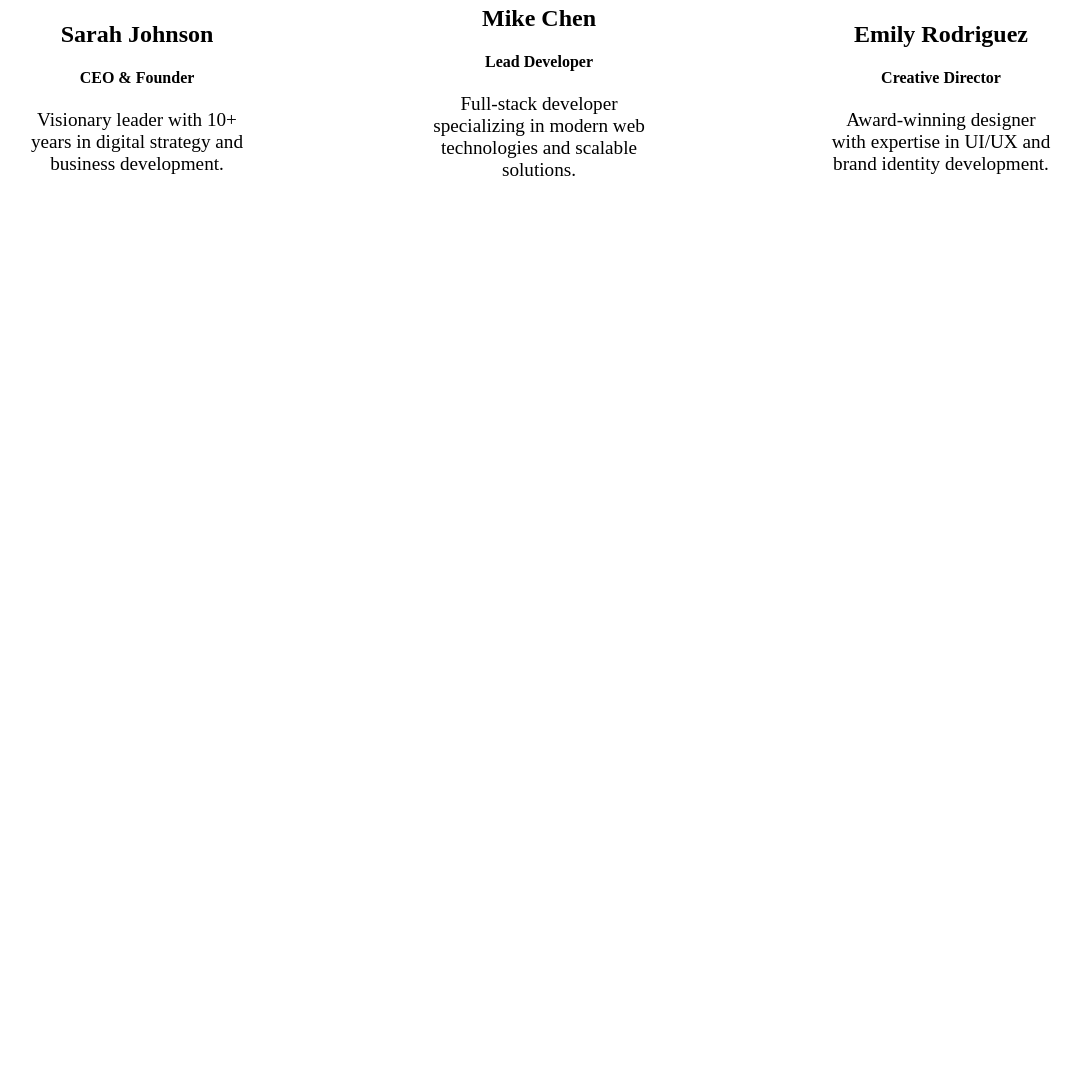
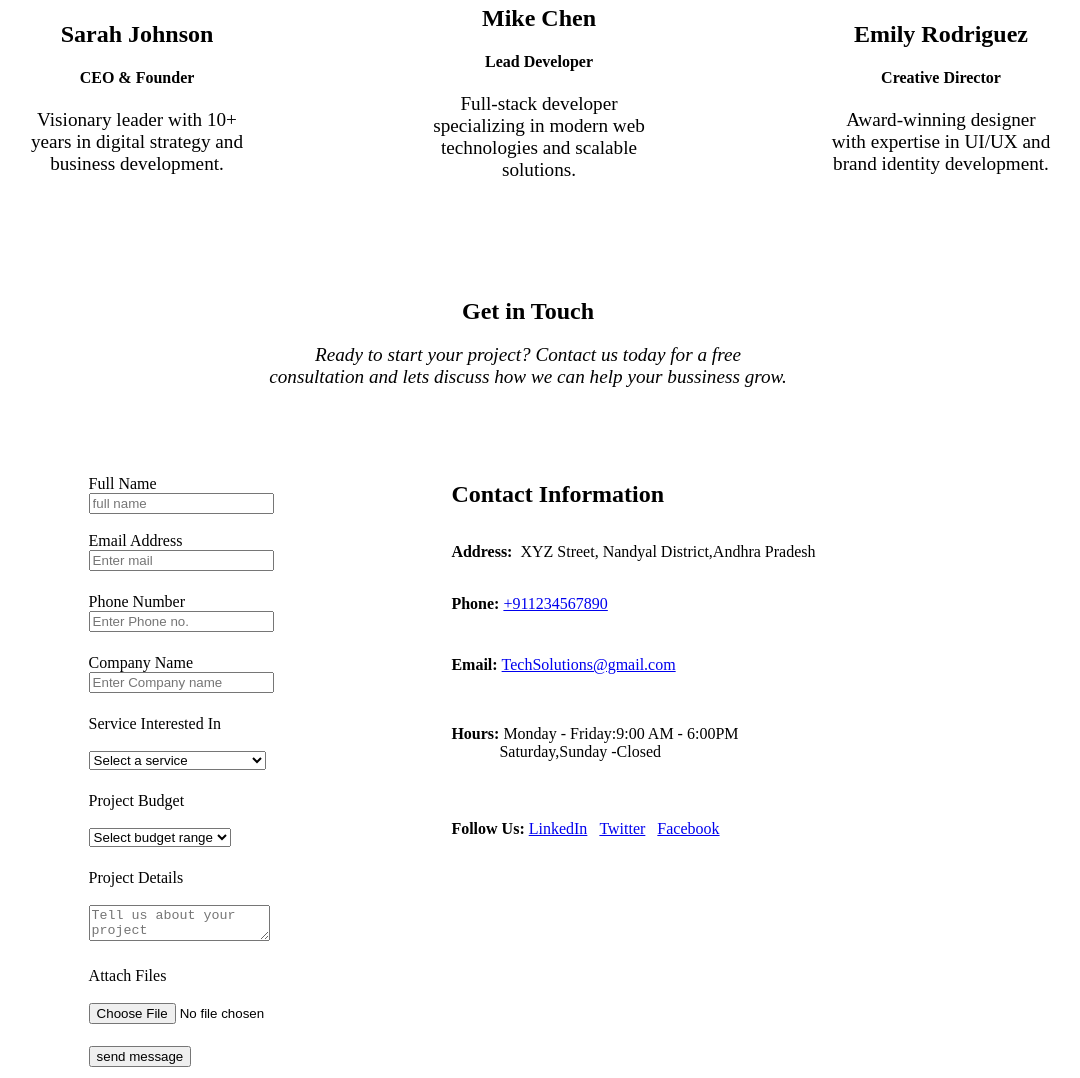
Before and after one commit to dudekullagousiya/htmlproject, a plain HTML site: page index.html in a window 1280 px wide. Shown: the part 2887-3965 px from the top of the page, without its empty margins (112-1192 px from the left). Before the commit the page ends 3173 px from the top, so only its background shows below. Drawn offline with Linux system fonts and the light colour scheme.

Commit message:
feature2

```diff
--- a/index.html
+++ b/index.html
@@ -144,6 +144,81 @@
                 </tr>
         </table>
     </section>
+    <section id="Contact">
+        <center><h1>Get in Touch</h1>
+        <p><big></b><i>Ready to start your project? Contact us today for a free <br>consultation and lets discuss how we can help your bussiness grow.</i></big></p></center>
+    <table cellspacing="2px" cellpading="15px" width="70%" align="center">
+    <form>
+    <tr>
+        <td><label for="full-name">Full Name </label><br>
+    <input type="text" id="full-name" name="full-name" placeholder="full name" required></td>
+    <td><h1>Contact Information</h1></td>
+    </tr>
+    <tr>
+    <td><label for="email">Email Address </label><br>
+    <input type="email" id="email" name="email" pattern="[a-z0-9]+@[a-z]+.[a-z]+" required placeholder="Enter mail">
+    </td>
+    <td>
+        <b>Address:&nbsp;</b> XYZ Street, Nandyal District,Andhra Pradesh<br>
+     </td>
+    </tr>
+<tr>
+<td><br><label for="phone">Phone Number</label><br>
+    <input type="tel" id="phone" name="phone" pattern="+91[6-9][0-9]{9}" required placeholder="Enter Phone no."></td>
+    <td>
+        <b>Phone:</b>&nbsp;<a href="tel:+911234567890">+911234567890</a>
+    </td>
+</tr>
+<tr>
+    <td><br><label for="company">Company Name</label><br>
+    <input type="text" id="company" name="company"  required placeholder="Enter Company name"></td>
+    <td><b>Email:</b>&nbsp;<a href="mailto:dgousia03@gmail.com">TechSolutions@gmail.com</a></td>
+</tr>
+<tr>
+                    <td><br><label for="service-interested-in">Service Interested In</label><br><br>
+
+                        <select id="service-interested-in" name="service-interested-in" required>
+                            <option value="">Select a service</option>  <option value="Web Developmet">Web Development </option>
+                             <option value="Mobile Apps">Mobile Apps</option>
+                             <option value="Digital Marketing">Digital Marketing</option>
+                              <option value="UI/UXDegin">UI/UXDegin</option>
+                               <option value="Performance Optimization">Performance Optimization </option>
+                                <option value="Security and Maitanance">Security and Maitanance</option>
+
+                        </select><br><br>
+                     <td><b>Hours:</b>&nbsp;Monday - Friday:9:00 AM - 6:00PM<br>
+                              &nbsp;&nbsp;&nbsp;&nbsp;&nbsp;&nbsp;&nbsp;&nbsp;&nbsp;&nbsp;&nbsp;&nbsp;Saturday,Sunday -Closed
+                    </td>
+                    </td>
+                </tr>
+                <tr>
+                    <td><label for="project-budget">Project Budget</label><br><br>
+                         <select id="project-budget" name="project-budget" required>
+                            <option value="">Select budget range</option>
+                            <option value="under $5,000">under $5,000 </option>
+                             <option value="$5,000-$10000 ">$5,000-$10000 </option>
+                             <option value="$10000-$25000">$10000-$25000</option>
+                             <option value="over $50000">over $50000</option>
+                              </select><br><br>
+                        <td><b>Follow Us:</b>&nbsp;<a href="#">LinkedIn</a> &nbsp;&nbsp;<a href="#">Twitter</a> &nbsp;&nbsp;<a href="#">Facebook</a> &nbsp;&nbsp;</td>
+                    </td>
+                </tr>
+                <tr>
+                    <td><label for="project-details">Project Details</label><br><br>
+                    <textarea id="project-details" name="project-details" placeholder="Tell us about your project requirements,goals,and timeline....." required></textarea></td>
+                </tr>
+                <tr><br><br>
+        <td><br><label for ="file">Attach Files</label><br><br>
+        <input type="file" id="file" name="name"></td>
+    </tr>
+    <br>
+    <tr>
+        <td>
+            <br><input type="submit" value="send message"></td>
+    </tr>
+            </form>
+          </table>
+    </section>
        </main>
 
 
```
